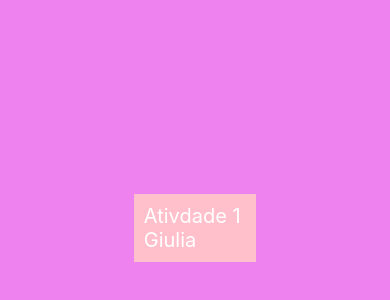
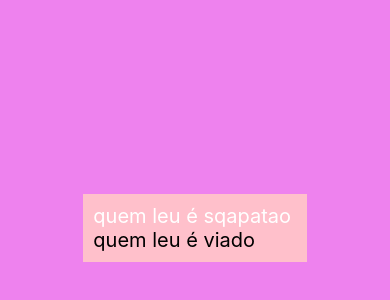
Before and after one commit to gigimgil/aula_expo_0, a React Native app: screen / in a window 390 px wide. Shown: the part 194-494 px from the top of the page. Built offline with nearby package versions, Linux system fonts and the light colour scheme.

Commit message:
aula 15-03

```diff
--- a/components/atividade_1/index copy.js
+++ b/components/atividade_1/index copy.js
@@ -4,8 +4,8 @@ import styles from './styles';
 function Atividade1() {
     return(
         <View style={styles.container}>
-            <Text style={styles.texto}>Ativdade 1 </Text>
-            <Text style={styles.texto}>Giulia </Text>
+            <Text style={styles.texto}>quem leu é sqapatao </Text>
+            <Text style={styles.text}>quem leu é viado </Text>
         </View>
     );
 }
--- a/components/atividade_1/styles.js
+++ b/components/atividade_1/styles.js
@@ -10,6 +10,12 @@ const styles = StyleSheet.create({
     fontSize: 20,
 
   },
+
+  text:{
+    color: 'black',
+    fontSize: 20,
+
+  },
 });
 
 export default styles;
```
